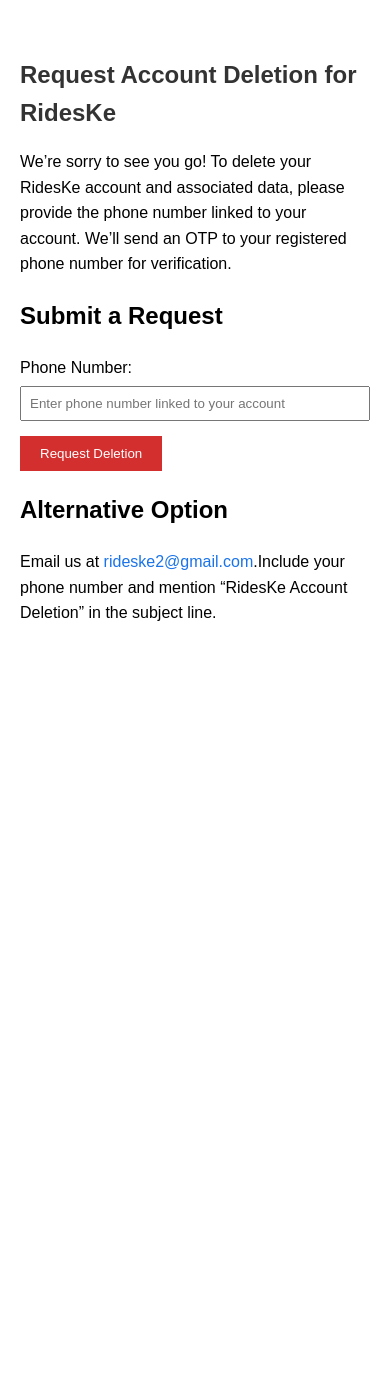
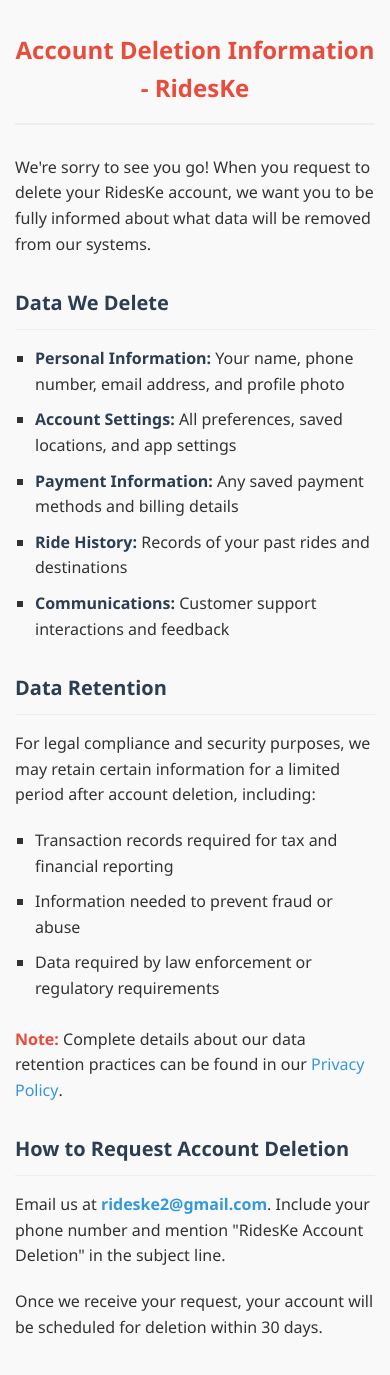
Before and after one commit to RidesKe/RidesKeWeb, a plain HTML site: page delete-account.html in a window 390 px wide. Before the commit the page ends 844 px from the top, so only its background shows below. Drawn offline with Linux system fonts and the light colour scheme.

Commit message:
rafactor: remove submit, and otp verification steps, the page will only inform the user about the data we are deleting and the the data we retain

```diff
--- a/delete-account.html
+++ b/delete-account.html
@@ -1,5 +1,5 @@
 <!DOCTYPE html>
-<html lang="en">
+<!--<html lang="en">
 <head>
     <meta charset="UTF-8">
     <meta name="viewport" content="width=device-width, initial-scale=1.0">
@@ -9,8 +9,6 @@
 <body>
     <h1>Request Account Deletion for RidesKe</h1>
     <p>We’re sorry to see you go! To delete your RidesKe account and associated data, please provide the phone number linked to your account. We’ll send an OTP to your registered phone number for verification.</p>
-
-    <!--<p><strong>Note:</strong> Some data may be retained for legal or security purposes, as outlined in our <a href="https://[yourdomain.com]/privacy-policy">Privacy Policy</a>.</p>-->
 
     <h2>Submit a Request</h2>
     <form id="deleteForm">
@@ -25,4 +23,40 @@
 
     <script src="script.js"></script>
 </body>
+</html>-->
+<html lang="en">
+<head>
+    <meta charset="UTF-8">
+    <meta name="viewport" content="width=device-width, initial-scale=1.0">
+    <title>Account Deletion - RidesKe</title>
+    <link rel="stylesheet" href="styles.css">
+</head>
+<body>
+    <h1>Account Deletion Information - RidesKe</h1>
+    <p>We're sorry to see you go! When you request to delete your RidesKe account, we want you to be fully informed about what data will be removed from our systems.</p>
+
+    <h2>Data We Delete</h2>
+    <ul>
+        <li><strong>Personal Information:</strong> Your name, phone number, email address, and profile photo</li>
+        <li><strong>Account Settings:</strong> All preferences, saved locations, and app settings</li>
+        <li><strong>Payment Information:</strong> Any saved payment methods and billing details</li>
+        <li><strong>Ride History:</strong> Records of your past rides and destinations</li>
+        <li><strong>Communications:</strong> Customer support interactions and feedback</li>
+    </ul>
+
+    <h2>Data Retention</h2>
+    <p>For legal compliance and security purposes, we may retain certain information for a limited period after account deletion, including:</p>
+    <ul>
+        <li>Transaction records required for tax and financial reporting</li>
+        <li>Information needed to prevent fraud or abuse</li>
+        <li>Data required by law enforcement or regulatory requirements</li>
+    </ul>
+
+    <p><strong>Note:</strong> Complete details about our data retention practices can be found in our <a href="https://[yourdomain.com]/privacy-policy">Privacy Policy</a>.</p>
+
+    <h2>How to Request Account Deletion</h2>
+    <p>Email us at <a href="mailto:rideske2@gmail.com">rideske2@gmail.com</a>. Include your phone number and mention "RidesKe Account Deletion" in the subject line.</p>
+
+    <p>Once we receive your request, your account will be scheduled for deletion within 30 days.</p>
+</body>
 </html>
--- a/script.js
+++ /dev/null
@@ -1,32 +0,0 @@
-document.getElementById('deleteForm').addEventListener('submit', async function(event) {
-    event.preventDefault();
-
-    const phone = document.getElementById('phone').value;
-    const messageDiv = document.getElementById('message');
-
-    try {
-        const response = await fetch('https://rideske-prod-885c9e9c8d57.herokuapp.com/api/delete-account', {
-            method: 'POST',
-            headers: {
-                'Content-Type': 'application/json',
-            },
-            body: JSON.stringify({ phone: phone })
-        });
-
-        if (response.ok) {
-            messageDiv.style.color = 'green';
-            messageDiv.textContent = 'OTP sent! Redirecting to verification...';
-            setTimeout(() => {
-                window.location.href = `verify-otp.html?phone=${encodeURIComponent(phone)}`;
-            }, 2000);
-        } else {
-            const errorData = await response.json();
-            messageDiv.style.color = 'red';
-            messageDiv.textContent = errorData.message || 'Something went wrong. Please try again.';
-        }
-    } catch (error) {
-        messageDiv.style.color = 'red';
-        messageDiv.textContent = 'Error connecting to the server. Please try again later.';
-        console.error('Error:', error);
-    }
-});
--- a/styles.css
+++ b/styles.css
@@ -1,51 +1,90 @@
+/* General Page Styling */
 body {
-    font-family: Arial, sans-serif;
-    max-width: 600px;
-    margin: 20px auto;
+    font-family: 'Segoe UI', Tahoma, Geneva, Verdana, sans-serif;
+    line-height: 1.6;
+    color: #333;
+    max-width: 800px;
+    margin: 0 auto;
     padding: 20px;
-    line-height: 1.6;
+    background-color: #f9f9f9;
 }
 
 h1 {
-    font-size: 24px;
-    color: #333;
+    color: #e74c3c;
+    text-align: center;
+    margin-bottom: 30px;
+    padding-bottom: 15px;
+    border-bottom: 2px solid #eee;
 }
 
-label {
-    display: block;
-    margin-top: 10px;
+h2 {
+    color: #2c3e50;
+    margin-top: 30px;
+    margin-bottom: 15px;
+    padding-bottom: 10px;
+    border-bottom: 1px solid #eee;
 }
 
-input[type="phone"], input[type="text"] {
-    width: 100%;
-    padding: 8px;
-    margin-top: 5px;
-    box-sizing: border-box;
-}
-
-button {
-    background-color: #d32f2f;
-    color: white;
-    padding: 10px 20px;
-    border: none;
-    margin-top: 15px;
-    cursor: pointer;
-}
-
-button:hover {
-    background-color: #b71c1c;
+p {
+    margin-bottom: 20px;
 }
 
 a {
-    color: #1a73e8;
+    color: #3498db;
     text-decoration: none;
+    font-weight: 500;
 }
 
 a:hover {
     text-decoration: underline;
 }
 
-#message {
-    margin-top: 15px;
+/* List Styling */
+ul {
+    padding-left: 20px;
+    margin-bottom: 25px;
+}
+
+li {
+    margin-bottom: 10px;
+    list-style-type: square;
+}
+
+li strong {
+    color: #2c3e50;
+}
+
+/* Note Styling */
+p strong {
+    color: #e74c3c;
+}
+
+/* Email Section Styling */
+h2 + p a {
     font-weight: bold;
 }
+
+/* Responsive Design */
+@media (max-width: 600px) {
+    body {
+        padding: 15px;
+    }
+
+    h1 {
+        font-size: 24px;
+    }
+
+    h2 {
+        font-size: 20px;
+    }
+}
+
+/* Animation for Page Load */
+@keyframes fadeIn {
+    from { opacity: 0; }
+    to { opacity: 1; }
+}
+
+body {
+    animation: fadeIn 0.8s ease-in;
+}
```
Also changed, not shown: verify-otp.html (deleted, +0 -23 lines), verify-otp.js (deleted, +0 -37 lines).
